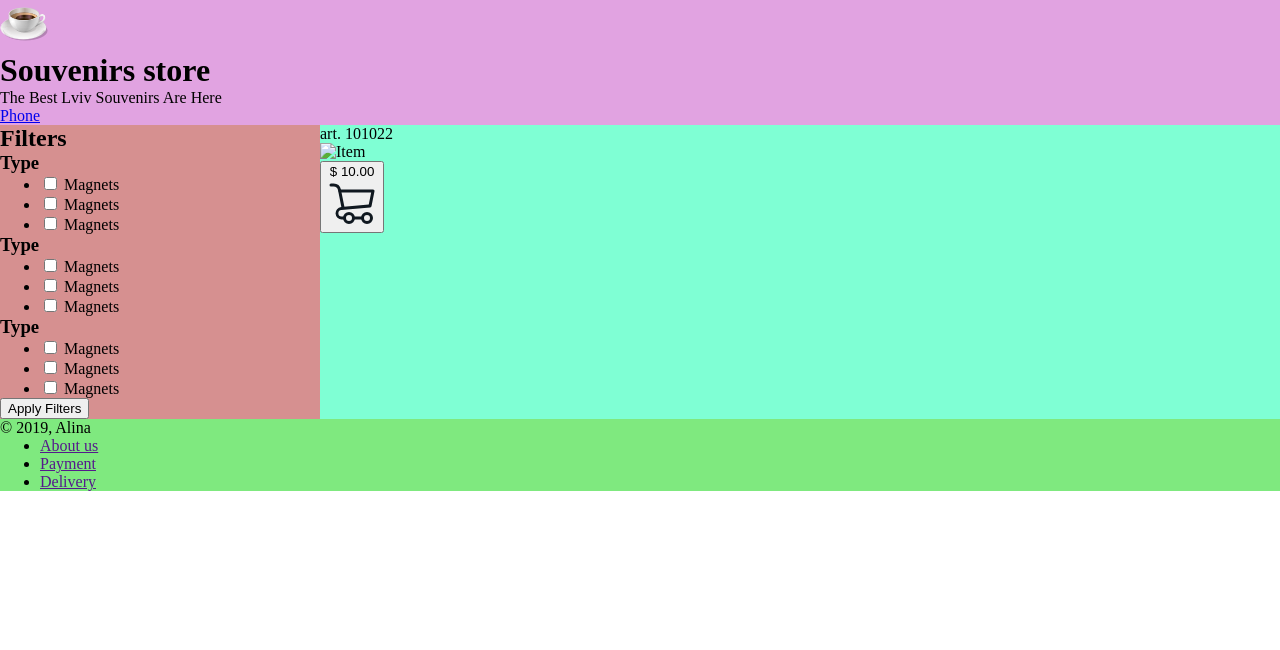
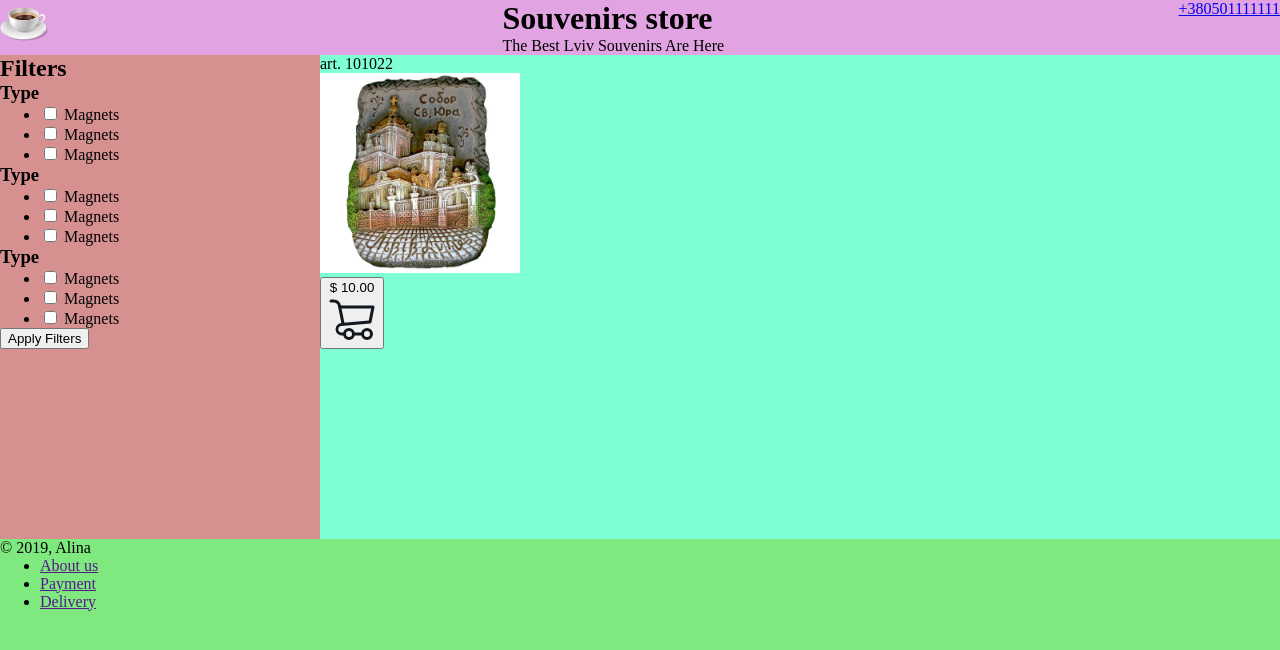
Before and after one commit to Alina34-a/My-first-project, a plain HTML site: page index.html in a window 1280 px wide. Drawn offline with Linux system fonts and the light colour scheme.

Commit message:
Changes in html

```diff
--- a/index.html
+++ b/index.html
@@ -19,7 +19,7 @@
             <span>The Best Lviv Souvenirs Are Here</span>
         </div>
         <div>
-            <a href="tel:+380501111111">Phone</a>
+            <a href="tel:+380501111111">+380501111111</a>
         </div>
     </header>
     <div id="page">
@@ -83,7 +83,7 @@
         <main id="content">
             <div class="item">
                 <div>art. 101022</div>
-                <img src="img/test.jpg" alt="Item">
+                <img src="img/magnet.jpg" alt="Item">
                 <div>
                     <button>
                         <span>$ 10.00</span>
@@ -92,7 +92,6 @@
                 </div>
             </div>
         </main>
-    </div>
     <footer id="footer">
         <div>
             <span>&copy; 2019, Alina</span>
@@ -111,6 +110,7 @@
             </ul>
         </div>
     </footer>
+     </div>
     <section id="order">
         <div>
             <form action="https://formspree.io/mbjrpqkd" method="POST">
--- a/style.css
+++ b/style.css
@@ -1,6 +1,8 @@
 html, body {
     margin: 0;
     padding: 0;
+    width: 100%;
+    height: 100%;
 }
 h1, h2, h3 {
     margin: 0;
@@ -10,22 +12,25 @@ ul {
 }
 #page {
     display: flex;
-
+    flex-direction: row;
+    flex-wrap: wrap;
+    height: calc(100% - 55px);
 }
 #header {
     background-color: rgba(214, 127, 214, 0.719);
+    display: flex;
     width: 100%;
+    justify-content: space-between;
 }
 #filters {
     background-color: rgba(179, 51, 51, 0.541);
-    width: 25%;
+    flex-basis: 25%;
 }
 #content {
     background-color: aquamarine;
-    width: 75%;
+    flex-basis: 75%;
 }
 .item {
-
 }
 .item > img {
     max-width: 200px;
@@ -39,4 +44,6 @@ ul {
 #footer {
     background-color: rgba(72, 224, 72, 0.699);
     width: 100%;
+    flex-direction: row;
+    flex-basis: 100%;
 }
```
